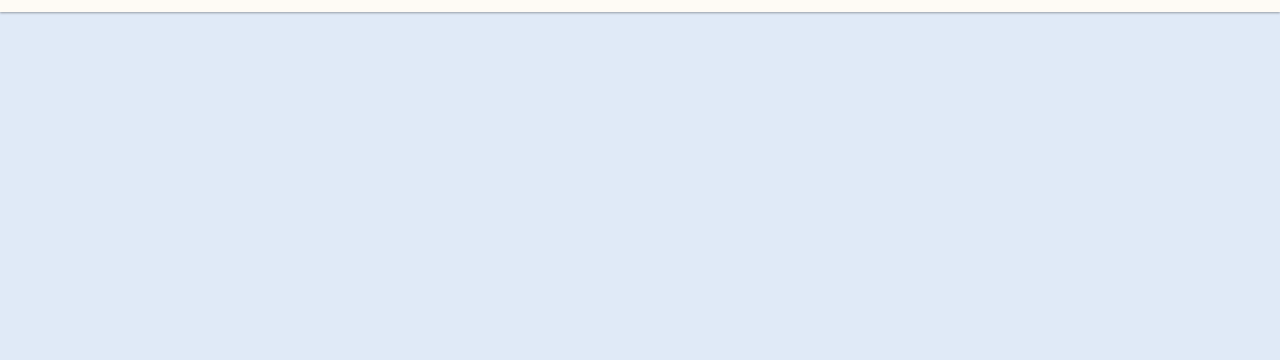
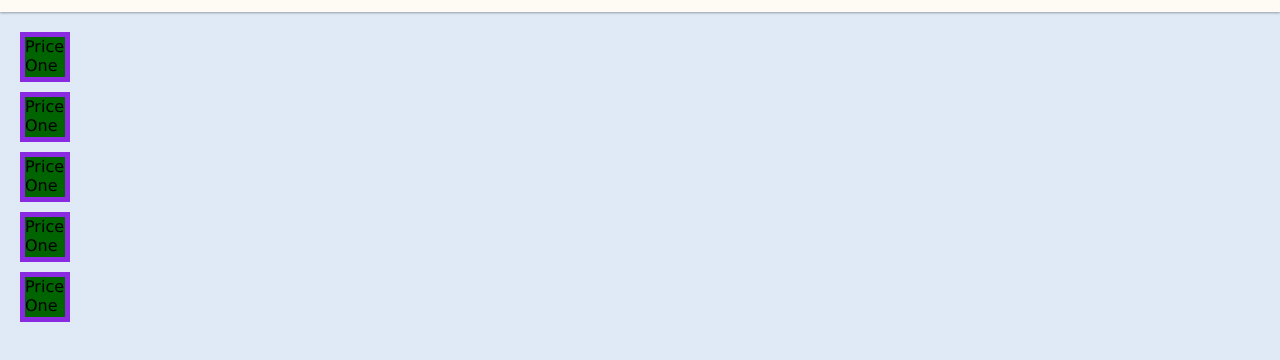
Before and after one commit to lauriefish22/copywebsite, a plain HTML site: page index.html in a window 1280 px wide. Shown: the part 68-428 px from the top of the page. Drawn offline with Linux system fonts and the light colour scheme.

Commit message:
created 5 boxes with color

```diff
--- a/index.html
+++ b/index.html
@@ -1,6 +1,5 @@
 <!DOCTYPE html>
 <html lang="en">
-
     <head>
         <!-- metadata -->
         <meta charset="UTF-8" />
@@ -21,19 +20,20 @@
         <link rel="stylesheet" href="styles/reset.css" />
         <link rel="stylesheet" href="styles/global.css" />
         <!-- add link for page specific css -->
-
     </head>
 
     <body>
         <header>
-        <img class="logo" src="assets/html_css_js.png" alt="logo">
+            <img class="logo" src="assets/html_css_js.png" alt="logo" />
             <h1>Web App</h1>
         </header>
 
         <main>
-
+            <div class="price-column">Price One</div>
+            <div class="price-column">Price One</div>
+            <div class="price-column">Price One</div>
+            <div class="price-column">Price One</div>
+            <div class="price-column">Price One</div>
         </main>
-
     </body>
-
 </html>
--- a/styles/global.css
+++ b/styles/global.css
@@ -33,3 +33,13 @@ header .logo {
 main {
     padding: 20px;
 }
+
+.price-column {
+    height: 50px;
+    width: 50px;
+    border-color: blueviolet;
+    background-color: #006400;
+    border-style: solid;
+    margin-bottom: 10px;
+    border-width: 5px;
+}
```
Lines whose indentation alone changed are shown as unchanged.
